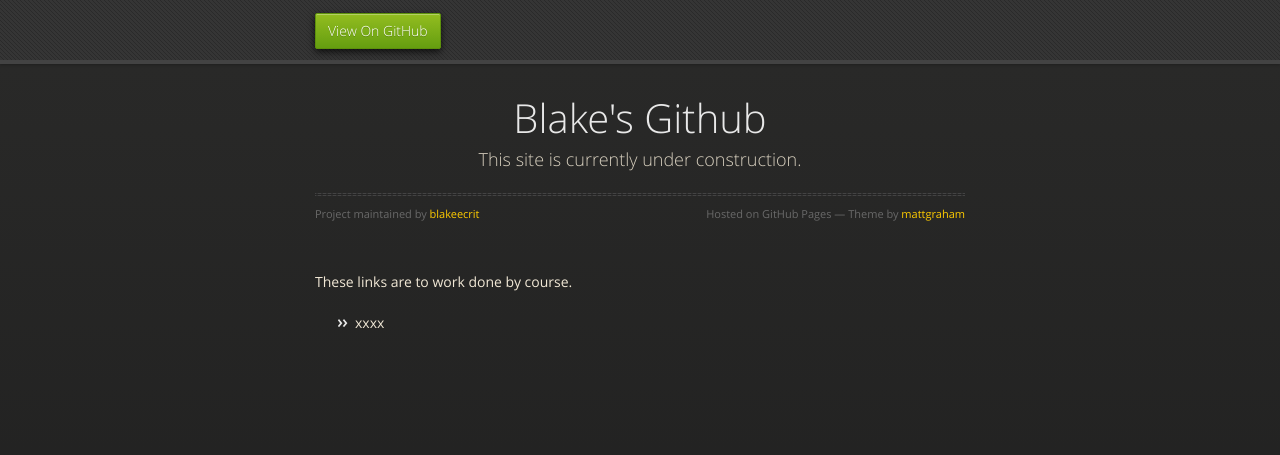
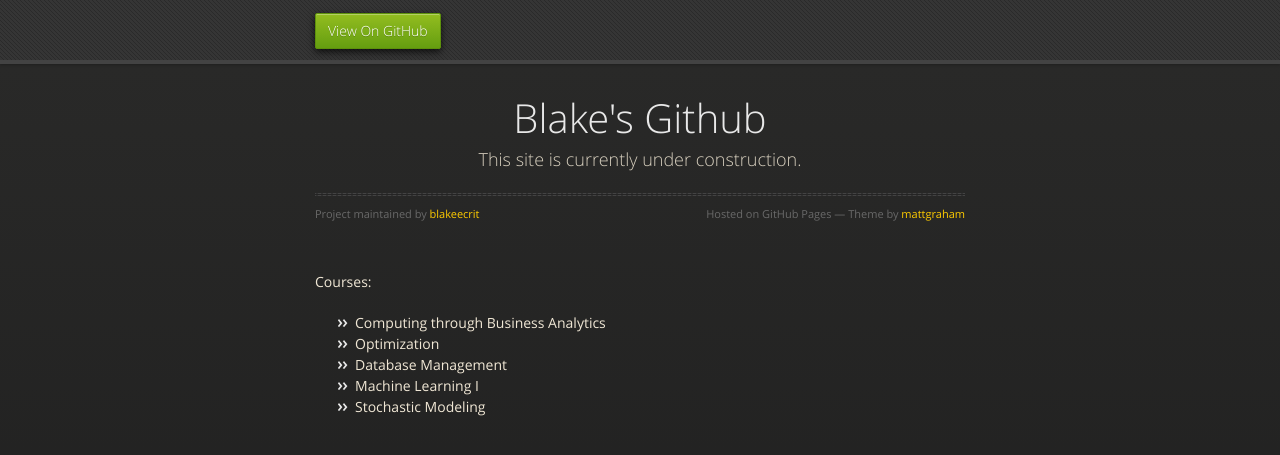
Before and after one commit to blakeecrit/bc.github.io, a Jekyll site: the page built from Course Work/index.md, in a window 1280 px wide. Shown: the top 455 px of the page. Built offline with Jekyll 4.4.1, drawn with Linux system fonts in a browser that asks for light colours; our own code applies the rules of GitHub Pages for plain Markdown files.

Commit message:
Update index.md

```diff
--- a/Course Work/index.md
+++ b/Course Work/index.md
@@ -3,5 +3,9 @@ title: Masters of Business Analytics Coursework
 description: This page is currently under construction.
 ---
 
-These links are to work done by course.
-- xxxx
+Courses:
+- Computing through Business Analytics
+- Optimization
+- Database Management
+- Machine Learning I
+- Stochastic Modeling
```
